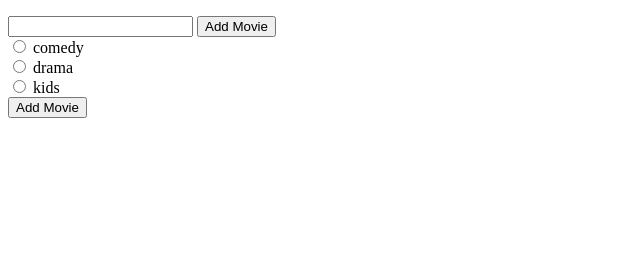
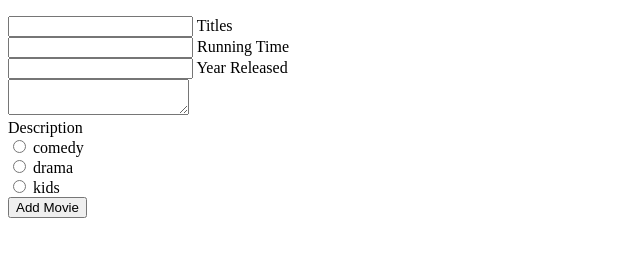
Before and after one commit to spriggsc/CohortFinal, a plain HTML site: page index.html in a window 1280 px wide. Shown: the whole page, without its empty margins (0-640 px from the left). Drawn offline with Linux system fonts and the light colour scheme.

Commit message:
update HTML

```diff
--- a/index.html
+++ b/index.html
@@ -20,8 +20,12 @@
 </ul>
 
 <form name="newMovieForm" id="newMovieForm">
-    <input type="text" name="movieTitle" id="movieTitle" />
-    <input type="submit" value="Add Movie" />
+    <input type="text" id="movieTitle" id="movieTitle"/> Titles<br/>
+    <input type="number" id="runningTime"/> Running Time<br/>
+    <input type="number" id="year"/> Year Released<br/>
+    <textarea type="textarea" id="desc"/></textarea>
+    <br>Description<br/>
+
 </form>
 
 
```
